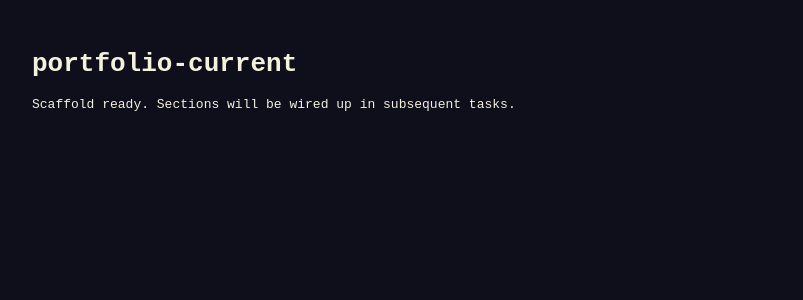
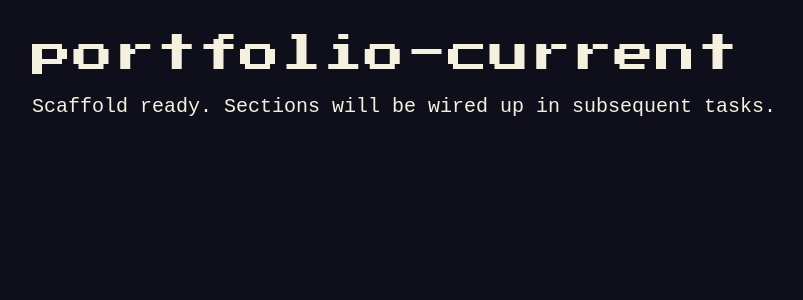
Before and after one commit to aidan-diaz/portfolio-current, a React (Vite) app: page / in a window 1280 px wide. Shown: the top 300 px of the page, without its empty margins (0-803 px from the left). Built offline with nearby package versions, Linux system fonts and the light colour scheme.

Commit message:
setup global styling

```diff
--- a/index.html
+++ b/index.html
@@ -8,6 +8,12 @@
       name="description"
       content="Aidan Diaz — retro pixel-art portfolio. Projects, about, and contact."
     />
+    <link rel="preconnect" href="https://fonts.googleapis.com" />
+    <link rel="preconnect" href="https://fonts.gstatic.com" crossorigin />
+    <link
+      rel="stylesheet"
+      href="https://fonts.googleapis.com/css2?family=Press+Start+2P&family=VT323&display=swap"
+    />
     <title>Aidan Diaz — Portfolio</title>
   </head>
   <body>
--- a/src/styles/global.css
+++ b/src/styles/global.css
@@ -1,4 +1,9 @@
-/* Base resets and global typography. Retro design tokens land in tokens.css in a later task. */
+/*
+ * Global resets + base typography.
+ * Tokens are defined in tokens.css and consumed below via CSS variables.
+ */
+@import "./tokens.css";
+
 *,
 *::before,
 *::after {
@@ -13,20 +18,128 @@ body,
   min-height: 100%;
 }
 
+html {
+  /* Anchor scrolling for nav links; disabled when user prefers reduced motion. */
+  scroll-behavior: smooth;
+  background: var(--color-bg);
+}
+
 body {
-  font-family: ui-monospace, SFMono-Regular, Menlo, Consolas, monospace;
-  background: #0f0f1b;
-  color: #f4f1de;
+  font-family: var(--font-body);
+  font-size: var(--font-size-body-md);
+  line-height: var(--line-height-normal);
+  background: var(--color-bg);
+  color: var(--color-fg);
   -webkit-font-smoothing: antialiased;
   -moz-osx-font-smoothing: grayscale;
   text-rendering: optimizeLegibility;
 }
 
-img {
+h1,
+h2,
+h3,
+h4,
+h5,
+h6 {
+  font-family: var(--font-display);
+  font-weight: 400;
+  letter-spacing: var(--letter-spacing-display);
+  line-height: var(--line-height-tight);
+  margin: 0 0 var(--space-4);
+}
+
+h1 {
+  font-size: var(--font-size-display-xl);
+}
+h2 {
+  font-size: var(--font-size-display-lg);
+}
+h3 {
+  font-size: var(--font-size-display-md);
+}
+h4,
+h5,
+h6 {
+  font-size: var(--font-size-display-sm);
+}
+
+p {
+  margin: 0 0 var(--space-4);
+}
+
+img,
+picture,
+video,
+canvas,
+svg {
   max-width: 100%;
   display: block;
+  /* Crisp scaled pixel art everywhere by default. */
+  image-rendering: pixelated;
+  image-rendering: -moz-crisp-edges;
+  image-rendering: crisp-edges;
 }
 
 a {
+  color: var(--color-accent);
+  text-decoration-thickness: var(--border-width-1);
+  text-underline-offset: 0.15em;
+}
+
+a:hover,
+a:focus-visible {
+  color: var(--color-accent-strong);
+}
+
+button,
+input,
+textarea,
+select {
+  font: inherit;
   color: inherit;
 }
+
+button {
+  background: none;
+  border: none;
+  padding: 0;
+  cursor: pointer;
+}
+
+/* Visible keyboard focus — pixel outline, no blur. */
+:focus-visible {
+  outline: var(--border-width-2) var(--border-style) var(--color-accent);
+  outline-offset: var(--border-width-1);
+}
+
+::selection {
+  background: var(--color-accent);
+  color: var(--color-bg);
+}
+
+/* Screen-reader-only utility for accessible labels. */
+.sr-only {
+  position: absolute;
+  width: 1px;
+  height: 1px;
+  padding: 0;
+  margin: -1px;
+  overflow: hidden;
+  clip: rect(0, 0, 0, 0);
+  white-space: nowrap;
+  border: 0;
+}
+
+/* Respect reduced-motion: disable smooth scroll and most animation. */
+@media (prefers-reduced-motion: reduce) {
+  html {
+    scroll-behavior: auto;
+  }
+  *,
+  *::before,
+  *::after {
+    animation-duration: 0.001ms !important;
+    animation-iteration-count: 1 !important;
+    transition-duration: 0.001ms !important;
+  }
+}
--- /dev/null
+++ b/src/styles/tokens.css
@@ -0,0 +1,102 @@
+/*
+ * Retro pixel-art design tokens.
+ *
+ * Single source of truth for palette, typography, spacing, borders, and shadows.
+ * Components should consume these via var(--token-name) so the retro vibe stays
+ * consistent and tweaking the look is a one-file change.
+ */
+
+:root {
+  /* ----- Palette --------------------------------------------------------- */
+  /* Background layers (deep navy night-sky) */
+  --color-bg: #0f0f1b;
+  --color-bg-raised: #1a1a2e;
+  --color-bg-sunken: #08080f;
+
+  /* Foreground / text */
+  --color-fg: #f4f1de;
+  --color-fg-muted: #c9c5b3;
+  --color-fg-dim: #7a7766;
+
+  /* Brand accents */
+  --color-accent: #9bf06a;        /* neon green — primary CTA, highlights */
+  --color-accent-strong: #b9ff8c; /* hover/active state */
+  --color-magenta: #f06aae;       /* secondary accent, badges */
+  --color-yellow: #ffd166;        /* tertiary accent, "stats" chips */
+  --color-cyan: #6ad7f0;          /* link / info */
+
+  /* Status */
+  --color-danger: #ff6b6b;
+  --color-success: #9bf06a;
+
+  /* Borders & shadows (no blur — hard pixel edges) */
+  --color-border: #f4f1de;
+  --color-border-strong: #ffffff;
+  --color-shadow: #000000;
+
+  /* ----- Typography ------------------------------------------------------ */
+  --font-display: "Press Start 2P", "Courier New", ui-monospace, monospace;
+  --font-body: "VT323", ui-monospace, SFMono-Regular, Menlo, Consolas, monospace;
+
+  /* Display sizes (pixel font — keep usage to short headings/UI) */
+  --font-size-display-xl: 2.5rem;   /* 40px */
+  --font-size-display-lg: 1.75rem;  /* 28px */
+  --font-size-display-md: 1.25rem;  /* 20px */
+  --font-size-display-sm: 0.875rem; /* 14px */
+
+  /* Body sizes (VT323 — readable retro) */
+  --font-size-body-xl: 1.75rem;  /* 28px */
+  --font-size-body-lg: 1.5rem;   /* 24px */
+  --font-size-body-md: 1.25rem;  /* 20px */
+  --font-size-body-sm: 1.125rem; /* 18px — minimum for legibility */
+
+  --line-height-tight: 1.1;
+  --line-height-snug: 1.3;
+  --line-height-normal: 1.5;
+
+  --letter-spacing-display: 0.04em;
+
+  /* ----- Spacing (4px base grid) ---------------------------------------- */
+  --space-1: 4px;
+  --space-2: 8px;
+  --space-3: 12px;
+  --space-4: 16px;
+  --space-5: 24px;
+  --space-6: 32px;
+  --space-7: 48px;
+  --space-8: 64px;
+  --space-9: 96px;
+
+  /* ----- Borders (chunky hard pixels) ----------------------------------- */
+  --border-width-1: 2px;
+  --border-width-2: 3px;
+  --border-width-3: 4px;
+  --border-style: solid;
+
+  /* Pixel buttons should never have rounded corners. */
+  --radius-none: 0;
+
+  /* ----- Hard shadows (offset, no blur) --------------------------------- */
+  --shadow-pixel-sm: 2px 2px 0 0 var(--color-shadow);
+  --shadow-pixel-md: 4px 4px 0 0 var(--color-shadow);
+  --shadow-pixel-lg: 6px 6px 0 0 var(--color-shadow);
+  --shadow-pixel-accent: 4px 4px 0 0 var(--color-accent);
+  --shadow-pixel-magenta: 4px 4px 0 0 var(--color-magenta);
+
+  /* ----- Layout --------------------------------------------------------- */
+  --content-max-width: 1100px;
+  --section-padding-block: var(--space-9);
+  --section-padding-inline: var(--space-5);
+
+  /* ----- Z-index -------------------------------------------------------- */
+  --z-base: 0;
+  --z-content: 10;
+  --z-navbar: 100;
+  --z-overlay: 500;
+  --z-intro: 1000;
+
+  /* ----- Motion --------------------------------------------------------- */
+  --transition-fast: 80ms steps(2, end);
+  --transition-medium: 160ms steps(3, end);
+  --transition-slow: 320ms steps(4, end);
+}
```
